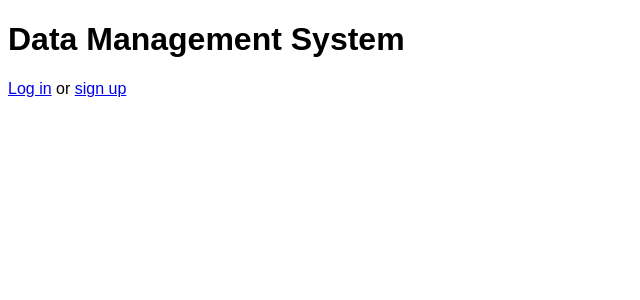
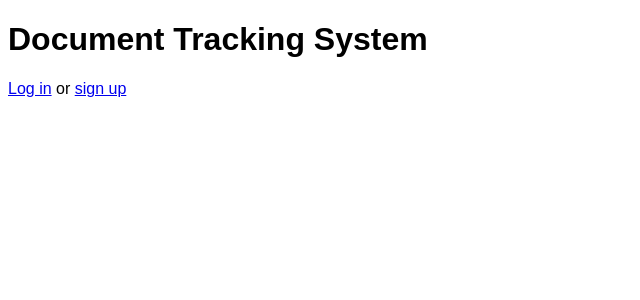
Before and after one commit to NoName3915/api, a PHP site: page / in a window 1280 px wide. Shown: the top 300 px of the page, without its empty margins (0-640 px from the left). Run offline with PHP 8.4, Linux system fonts and the light colour scheme.

Commit message:
Update index.php

```diff
--- a/security_login-signup/index.php
+++ b/security_login-signup/index.php
@@ -26,7 +26,7 @@ if (isset($_SESSION["user_id"])) {
 </head>
 <body>
 
-    <h1>Data Management System</h1>
+    <h1>Document Tracking System</h1>
 
     <!--supposed main page or landing page,
 	will be provided ba the other team-->
```
